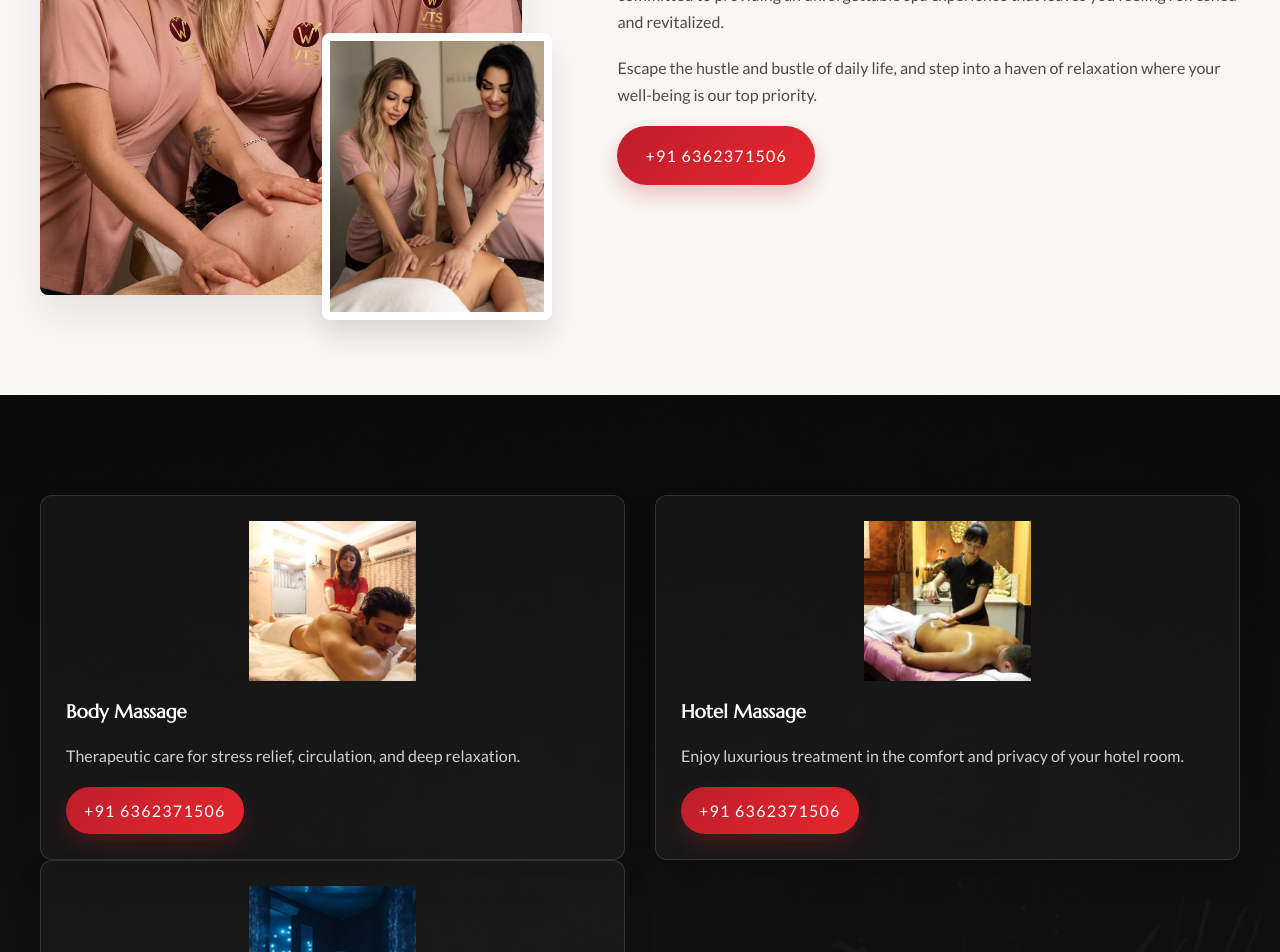
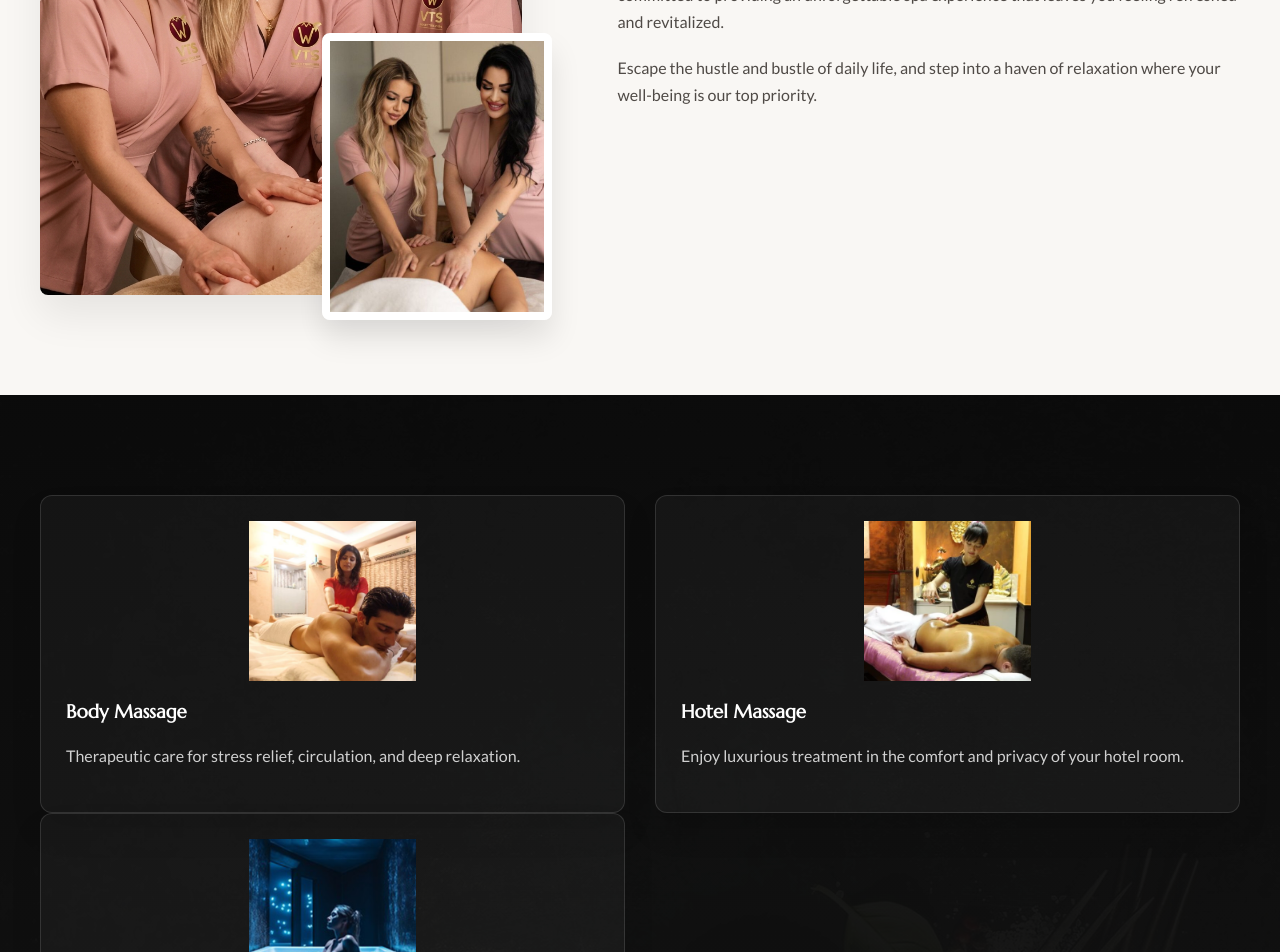
Before and after one commit to Abhii616277/Client-1-velvet-, a React (Vite) app in the folder frontend/: page / in a window 1280 px wide. Shown: the part 1080-2032 px from the top of the page. Built offline with nearby package versions, Linux system fonts and the light colour scheme; no server answers.

Commit message:
Another commit

```diff
--- a/frontend/src/pages/HomePage.tsx
+++ b/frontend/src/pages/HomePage.tsx
@@ -64,7 +64,6 @@ export function HomePage() {
                   <p>
                     Escape the hustle and bustle of daily life, and step into a haven of relaxation where your well-being is our top priority.
                   </p>
-                  <a className="btn btn-theme btn-md animation" href="tel:+916362371506">+91 6362371506</a>
                 </div>
               </div>
             </div>
@@ -84,7 +83,6 @@ export function HomePage() {
                   <div className="info">
                     <h3>{card.title}</h3>
                     <p>{card.text}</p>
-                    <a href="tel:+916362371506" className="btn mt-20 circle btn-sm btn-theme effect"> +91 6362371506</a>
                   </div>
                 </div>
               </div>
```
